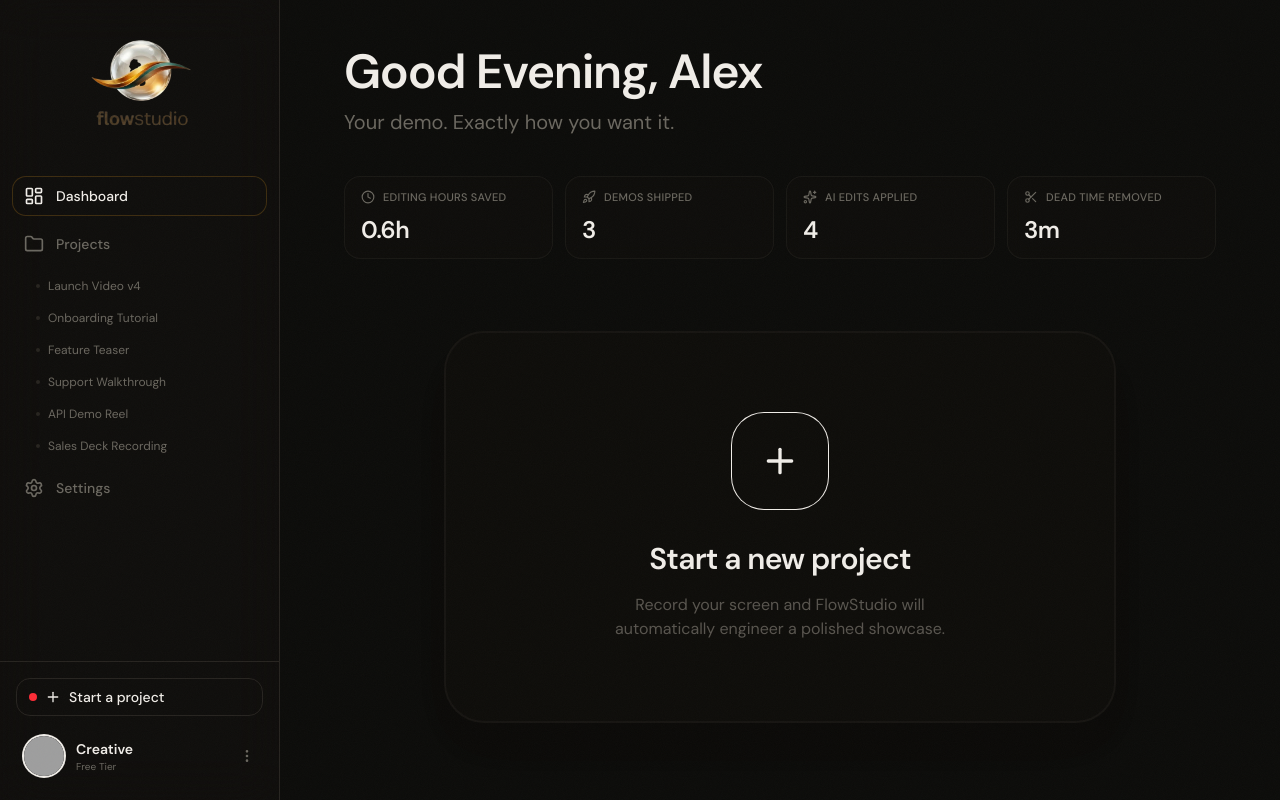
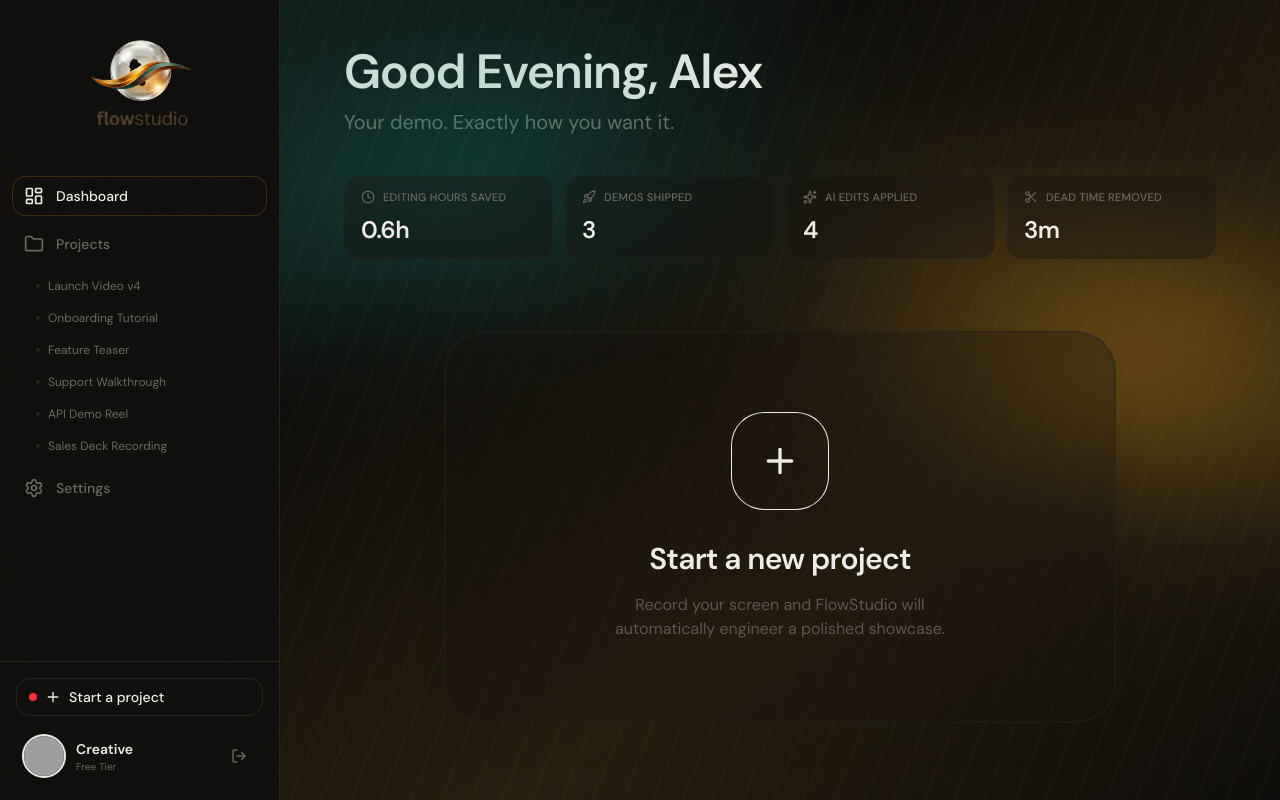
Before and after one commit to CapitalistCookie/flowstudio, a Next.js app in the folder frontend/: page /dashboard in a window 1280 px wide. Built offline with nearby package versions, Linux system fonts and the light colour scheme; no server answers; grey boxes are pictures that could not be loaded.

Commit message:
feat(ux): [HIGHLIGHT] pointer cursors + intuitive logout + streak textures

```diff
--- a/frontend/app/globals.css
+++ b/frontend/app/globals.css
@@ -91,6 +91,20 @@
   * {
     @apply border-border outline-ring/50;
   }
+
+  button:not(:disabled),
+  a[href],
+  [role="button"]:not([aria-disabled="true"]),
+  [role="menuitem"]:not([aria-disabled="true"]),
+  summary {
+    cursor: pointer;
+  }
+
+  button:disabled,
+  [aria-disabled="true"] {
+    cursor: not-allowed;
+  }
+
   body {
     @apply bg-background text-foreground antialiased;
     font-feature-settings: "ss01", "ss02", "cv01", "cv02";
--- a/frontend/components/dashboard-view.tsx
+++ b/frontend/components/dashboard-view.tsx
@@ -14,6 +14,7 @@ import {
 } from "lucide-react"
 import { Button } from "@/components/ui/button"
 import { WorkspaceSidebar } from "@/components/workspace-sidebar"
+import { LightCinematicTexture } from "@/components/light-cinematic-texture"
 import { useProjectStore } from "@/lib/stores/project-store"
 
 function parseDurationToSeconds(duration: string): number {
@@ -67,8 +68,7 @@ export function DashboardView() {
 
       {/* ── Main Content ── */}
       <main className="relative flex-1 overflow-y-auto bg-background/50">
-        {/* Subtle Background Glow for main content */}
-        <div className="absolute top-0 left-1/2 -z-10 h-[500px] w-full -translate-x-1/2 bg-[radial-gradient(circle_at_50%_0%,rgba(245,166,35,0.03),transparent_70%)]" />
+        <LightCinematicTexture className="z-0" />
 
         <div className="mx-auto max-w-6xl px-8 py-12 lg:px-16 flex flex-col min-h-full">
 
--- /dev/null
+++ b/frontend/components/light-cinematic-texture.tsx
@@ -0,0 +1,17 @@
+import { cn } from "@/lib/utils"
+
+interface LightCinematicTextureProps {
+  className?: string
+}
+
+export function LightCinematicTexture({ className }: LightCinematicTextureProps) {
+  return (
+    <div aria-hidden className={cn("pointer-events-none absolute inset-0 overflow-hidden", className)}>
+      <div className="absolute inset-0 bg-[linear-gradient(145deg,rgba(26,158,143,0.12)_0%,rgba(26,158,143,0)_26%,rgba(245,166,35,0.11)_64%,rgba(245,166,35,0)_100%)]" />
+      <div className="absolute -left-[20%] top-[8%] h-56 w-[78%] rotate-[-11deg] bg-[linear-gradient(90deg,rgba(26,158,143,0),rgba(26,158,143,0.30),rgba(26,158,143,0))] blur-3xl" />
+      <div className="absolute right-[-24%] top-[30%] h-56 w-[76%] rotate-[13deg] bg-[linear-gradient(90deg,rgba(245,166,35,0),rgba(245,166,35,0.32),rgba(245,166,35,0))] blur-3xl" />
+      <div className="absolute inset-0 opacity-[0.14] [background:repeating-linear-gradient(112deg,rgba(245,166,35,0.22)_0px,rgba(245,166,35,0.22)_2px,transparent_2px,transparent_28px)]" />
+      <div className="absolute inset-0 opacity-[0.08] [background:repeating-linear-gradient(74deg,rgba(26,158,143,0.22)_0px,rgba(26,158,143,0.22)_1px,transparent_1px,transparent_24px)]" />
+    </div>
+  )
+}
--- a/frontend/components/projects-view.tsx
+++ b/frontend/components/projects-view.tsx
@@ -18,6 +18,7 @@ import {
 import { Button } from "@/components/ui/button"
 import { useProjectStore } from "@/lib/stores/project-store"
 import { WorkspaceSidebar } from "@/components/workspace-sidebar"
+import { LightCinematicTexture } from "@/components/light-cinematic-texture"
 import { DropdownMenu, DropdownMenuContent, DropdownMenuItem, DropdownMenuSeparator, DropdownMenuTrigger } from "@/components/ui/dropdown-menu"
 import type { Project } from "@/lib/types"
 
@@ -73,7 +74,7 @@ export function ProjectsView() {
         <WorkspaceSidebar active="projects" />
 
         <main className="relative flex-1 overflow-auto bg-background/50">
-          <div className="absolute left-1/2 top-0 -z-10 h-[420px] w-full -translate-x-1/2 bg-[radial-gradient(circle_at_45%_0%,rgba(245,166,35,0.05),transparent_70%)]" />
+          <LightCinematicTexture className="z-0" />
 
           <motion.div
             className="mx-auto max-w-6xl p-6 lg:p-10"
--- a/frontend/components/ui/dropdown-menu.tsx
+++ b/frontend/components/ui/dropdown-menu.tsx
@@ -92,7 +92,7 @@ function DropdownMenuCheckboxItem({
     <DropdownMenuPrimitive.CheckboxItem
       data-slot="dropdown-menu-checkbox-item"
       className={cn(
-        "focus:bg-accent focus:text-accent-foreground relative flex cursor-default items-center gap-2 rounded-sm py-1.5 pr-2 pl-8 text-sm outline-hidden select-none data-[disabled]:pointer-events-none data-[disabled]:opacity-50 [&_svg]:pointer-events-none [&_svg]:shrink-0 [&_svg:not([class*='size-'])]:size-4",
+        "focus:bg-accent focus:text-accent-foreground relative flex cursor-pointer items-center gap-2 rounded-sm py-1.5 pr-2 pl-8 text-sm outline-hidden select-none data-[disabled]:pointer-events-none data-[disabled]:opacity-50 data-[disabled]:cursor-not-allowed [&_svg]:pointer-events-none [&_svg]:shrink-0 [&_svg:not([class*='size-'])]:size-4",
         className,
       )}
       checked={checked}
@@ -128,7 +128,7 @@ function DropdownMenuRadioItem({
     <DropdownMenuPrimitive.RadioItem
       data-slot="dropdown-menu-radio-item"
       className={cn(
-        "focus:bg-accent focus:text-accent-foreground relative flex cursor-default items-center gap-2 rounded-sm py-1.5 pr-2 pl-8 text-sm outline-hidden select-none data-[disabled]:pointer-events-none data-[disabled]:opacity-50 [&_svg]:pointer-events-none [&_svg]:shrink-0 [&_svg:not([class*='size-'])]:size-4",
+        "focus:bg-accent focus:text-accent-foreground relative flex cursor-pointer items-center gap-2 rounded-sm py-1.5 pr-2 pl-8 text-sm outline-hidden select-none data-[disabled]:pointer-events-none data-[disabled]:opacity-50 data-[disabled]:cursor-not-allowed [&_svg]:pointer-events-none [&_svg]:shrink-0 [&_svg:not([class*='size-'])]:size-4",
         className,
       )}
       {...props}
@@ -211,7 +211,7 @@ function DropdownMenuSubTrigger({
       data-slot="dropdown-menu-sub-trigger"
       data-inset={inset}
       className={cn(
-        "focus:bg-accent focus:text-accent-foreground data-[state=open]:bg-accent data-[state=open]:text-accent-foreground [&_svg:not([class*='text-'])]:text-muted-foreground flex cursor-default items-center gap-2 rounded-sm px-2 py-1.5 text-sm outline-hidden select-none data-[inset]:pl-8 [&_svg]:pointer-events-none [&_svg]:shrink-0 [&_svg:not([class*='size-'])]:size-4",
+        "focus:bg-accent focus:text-accent-foreground data-[state=open]:bg-accent data-[state=open]:text-accent-foreground [&_svg:not([class*='text-'])]:text-muted-foreground flex cursor-pointer items-center gap-2 rounded-sm px-2 py-1.5 text-sm outline-hidden select-none data-[inset]:pl-8 [&_svg]:pointer-events-none [&_svg]:shrink-0 [&_svg:not([class*='size-'])]:size-4",
         className,
       )}
       {...props}
--- a/frontend/components/workspace-sidebar.tsx
+++ b/frontend/components/workspace-sidebar.tsx
@@ -3,7 +3,7 @@
 import type { ReactNode } from "react"
 import { useRouter } from "next/navigation"
 import { useUser, SignOutButton } from "@clerk/nextjs"
-import { Folder, LayoutDashboard, MoreVertical, Plus, Settings } from "lucide-react"
+import { Folder, LayoutDashboard, LogOut, Plus, Settings } from "lucide-react"
 import { FluxLogo } from "@/components/flux-logo"
 import { useProjectStore } from "@/lib/stores/project-store"
 
@@ -119,8 +119,12 @@ export function WorkspaceSidebar({ active, showProjectList = true }: WorkspaceSi
           </div>
 
           <SignOutButton>
-            <button className="cursor-pointer text-muted-foreground transition-colors hover:text-destructive" aria-label="Sign out">
-              <MoreVertical size={16} />
+            <button
+              className="inline-flex h-8 w-8 items-center justify-center rounded-md text-muted-foreground transition-colors hover:bg-secondary hover:text-destructive"
+              aria-label="Log out"
+              title="Log out"
+            >
+              <LogOut size={16} />
             </button>
           </SignOutButton>
         </div>
```
Also changed, not shown: 1 other file (tests, documents, lock files or other folders).
